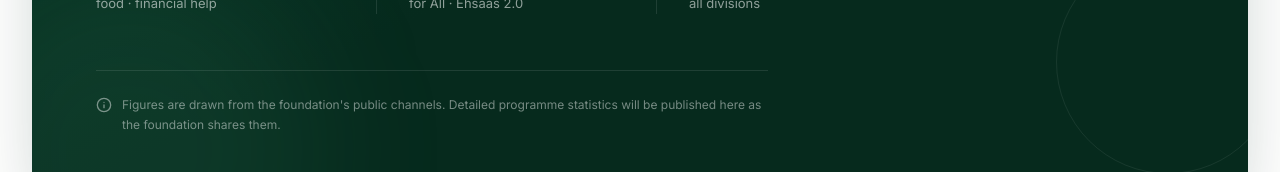
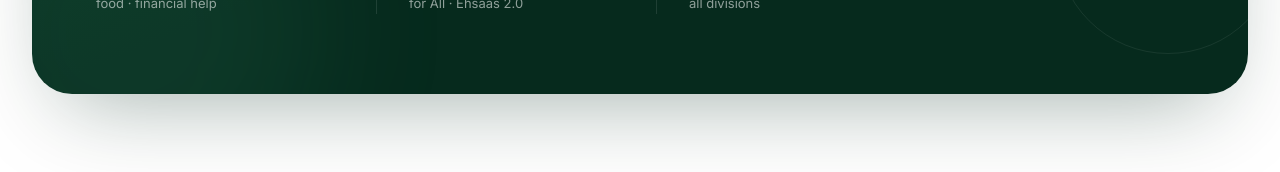
Before and after one commit to zaidqurieshi/umerkhanfoundation-website, a React (Vite) app: page / in a window 1280 px wide. Shown: the part 1469-1641 px from the top of the page. Built offline with nearby package versions, Linux system fonts and the light colour scheme.

Commit message:
Impact section: remove source note and its spacing

```diff
--- a/src/components/ImpactStats.jsx
+++ b/src/components/ImpactStats.jsx
@@ -1,6 +1,5 @@
 import { useEffect, useRef, useState } from "react"
 import { useInView, useReducedMotion } from "framer-motion"
-import { LuInfo } from "react-icons/lu"
 import SectionHeading from "./ui/SectionHeading"
 import Reveal from "./ui/Reveal"
 import { impact } from "../data/content"
@@ -72,13 +71,6 @@ export default function ImpactStats() {
               </Reveal>
             ))}
           </div>
-
-          <Reveal delay={0.2}>
-            <p className="mt-14 flex max-w-2xl items-start gap-2.5 border-t border-white/10 pt-6 text-xs leading-relaxed text-white/45">
-              <LuInfo className="mt-0.5 h-4 w-4 shrink-0" aria-hidden="true" />
-              {impact.note}
-            </p>
-          </Reveal>
         </div>
       </div>
     </section>
```
